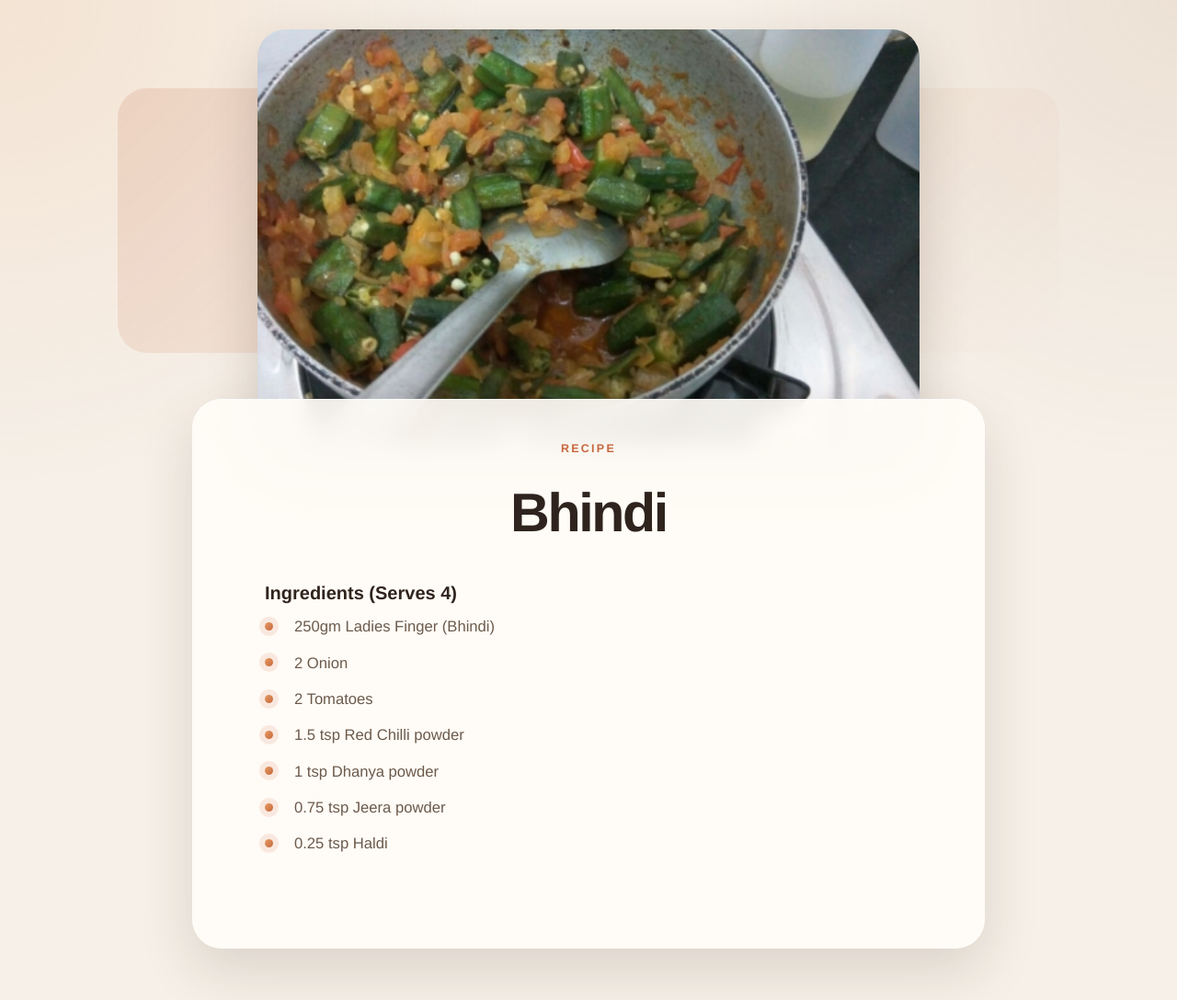
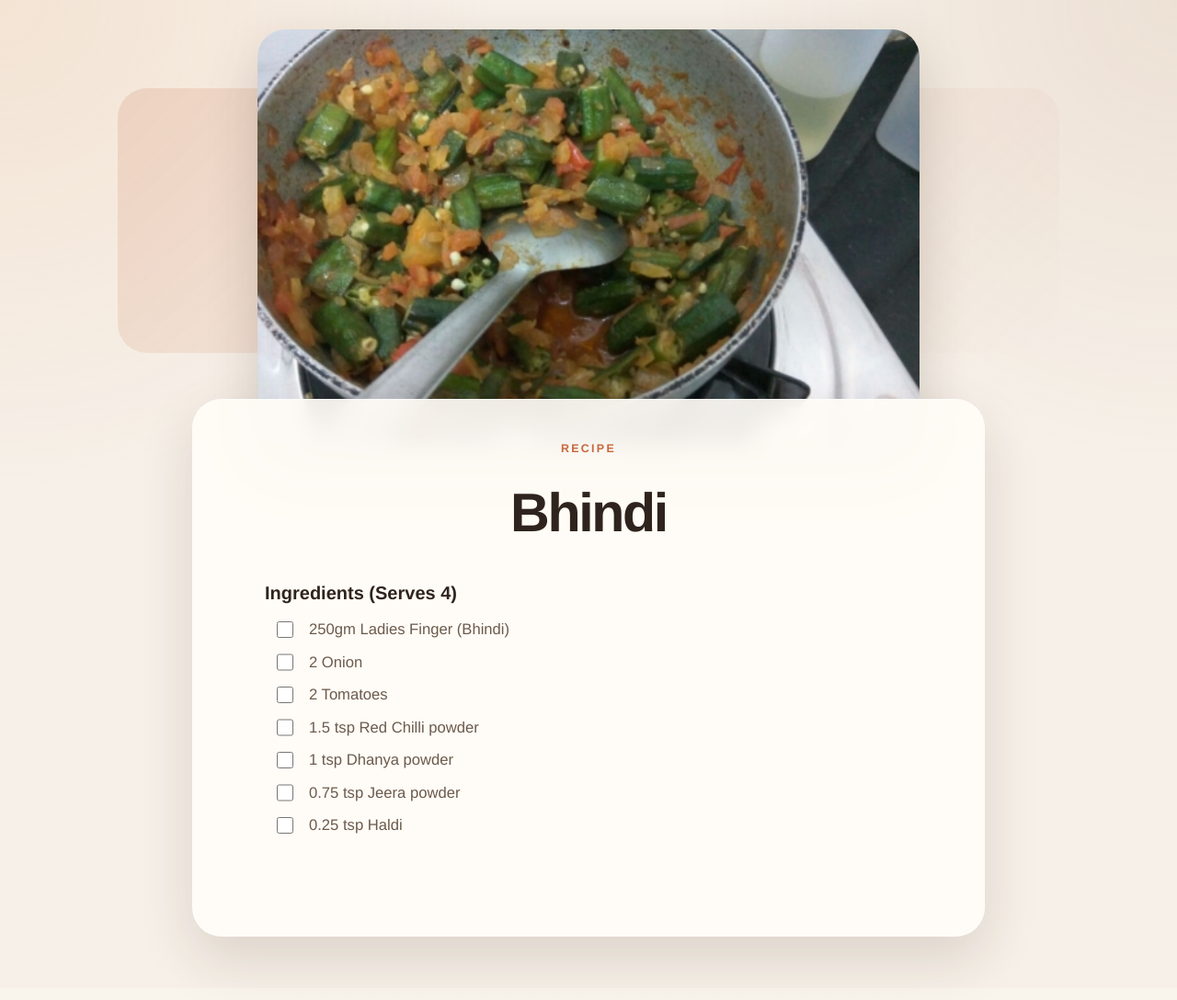
Before and after one commit to AbdealiLoKo/recipes, a Jekyll site: the page built from _recipes/bhindi.md, in a window 1280 px wide. Shown: the whole page at 92% size. Built offline with Jekyll 4.4.1, drawn with Linux system fonts in a browser that asks for light colours; nearby versions of some CDN libraries; some web fonts are replaced.

Commit message:
Make items clickable

```diff
--- a/_layouts/default.html
+++ b/_layouts/default.html
@@ -1,9 +1,9 @@
-<!DOCTYPE html>
+<!doctype html>
 <html>
-  {% include head.html %}
-  <body class="site-shell {% if page.layout %}layout-{{ page.layout }}{% endif %}">
-    <div class="page-content">
-        {{ content }}
-    </div>
-  </body>
+    {% include head.html %}
+    <body
+        class="site-shell {% if page.layout %}layout-{{ page.layout }}{% endif %}"
+    >
+        <div class="page-content">{{ content }}</div>
+    </body>
 </html>
--- a/_layouts/recipe.html
+++ b/_layouts/recipe.html
@@ -1,8 +1,12 @@
 ---
 layout: default
 ---
-<div class="recipe-page container" itemscope itemtype="http://schema.org/Recipe">
 
+<div
+    class="recipe-page container"
+    itemscope
+    itemtype="http://schema.org/Recipe"
+>
     <div class="recipe-page__backdrop"></div>
 
     <div class="recipe-page__hero image-container xs-p2">
@@ -16,47 +20,83 @@
     </div>
 
     <article class="post-content recipe-page__content px2">
-
         <header class="post-header">
             <p class="recipe-page__eyebrow center">Recipe</p>
-      <h1 class="post-title center m1 sm-mt3" itemprop="name">{{ page.title }}</h1>
+            <h1 class="post-title center m1 sm-mt3" itemprop="name">
+                {{ page.title }}
+            </h1>
         </header>
 
         <div class="recipe-page__body px2 mt3 clearfix">
-      <div class="sm-col-8 mx-auto" itemprop="description">{{page.content}}</div>
+            <div class="sm-col-8 mx-auto" itemprop="description">
+                {{page.content}}
+            </div>
         </div>
 
         {% if page.categories %}
         <div class="recipe-page__categories clearfix">
             {% for category in page.categories %}
-          <p class="recipe-page__category">Category: <span itemprop="recipeCategory">{{ category }}</span></p>
+            <p class="recipe-page__category">
+                Category: <span itemprop="recipeCategory">{{ category }}</span>
+            </p>
             {% endfor %}
         </div>
         {% endif %}
-
     </article>
-
 </div>
 
 <script type="text/javascript">
+    $(document).ready(function () {
+        var recipeSections = $(".recipe-page__body .sm-col-8");
+        var ingredientList = recipeSections
+            .find("h2, h3, h4")
+            .filter(function () {
+                return (
+                    $(this)
+                        .text()
+                        .trim()
+                        .toLowerCase()
+                        .indexOf("ingredient") === 0
+                );
+            })
+            .first()
+            .next("ul");
+        var stepList = recipeSections
+            .find("h2, h3, h4")
+            .filter(function () {
+                var title = $(this).text().trim().toLowerCase();
+                return (
+                    title.indexOf("direction") === 0 ||
+                    title.indexOf("step") === 0 ||
+                    title.indexOf("method") === 0
+                );
+            })
+            .first()
+            .next("ul");
 
-  $( document ).ready(function() {
+        ingredientList.addClass("recipe-ingredients");
+        stepList.addClass("recipe-steps");
+        stepList.children("li").children("ul").addClass("recipe-substeps");
 
-  jQuery.fn.clickToggle = function(a,b) {
-  var ab=[b,a];
-  function cb(){ ab[this._tog^=1].call(this); }
-  return this.on("click", cb);
-  };
+        ingredientList
+            .children("li")
+            .prepend(
+                '<input class="recipe-checkbox" type="checkbox" aria-label="Mark ingredient done">',
+            );
 
-  $("ul li").append('<input type="checkbox">');
-  $("ul li").clickToggle(function(){
-    $(this).children("input").prop('checked', true);
-    $(this).addClass("is-checked");
-  }, function(){
-    $(this).children("input").prop('checked', false);
-    $(this).removeClass("is-checked");
+        ingredientList
+            .children("li")
+            .add(stepList.children("li"))
+            .on("click", function (event) {
+                if ($(event.target).closest(".recipe-substeps").length) {
+                    return;
+                }
+
+                var item = $(this);
+                var nextState = !item.hasClass("is-checked");
+
+                item.toggleClass("is-checked", nextState);
+                item.children("input").prop("checked", nextState);
             });
-
     });
-
 </script>
--- a/css/main.scss
+++ b/css/main.scss
@@ -382,6 +382,134 @@
   opacity: 0.7;
 }
 
+.recipe-page__body .recipe-ingredients,
+.recipe-page__body .recipe-steps {
+  list-style: none;
+  margin: 0 0 1.5rem;
+  padding: 0;
+}
+
+.recipe-page__body .recipe-ingredients > li,
+.recipe-page__body .recipe-steps > li {
+  margin-bottom: 0.55rem;
+  padding: 0.62rem 0.8rem 0.62rem 3rem;
+  border: 1px solid rgba(101, 69, 42, 0.09);
+  border-radius: 12px;
+  background: rgba(255, 252, 247, 0.72);
+  box-shadow: 0 4px 12px rgba(62, 38, 19, 0.035);
+  cursor: pointer;
+  transition: transform 140ms ease, box-shadow 140ms ease, border-color 140ms ease, background 140ms ease;
+}
+
+.recipe-page__body .recipe-ingredients > li:hover,
+.recipe-page__body .recipe-steps > li:hover {
+  box-shadow: 0 8px 16px rgba(62, 38, 19, 0.05);
+  border-color: rgba(200, 103, 61, 0.18);
+}
+
+.recipe-page__body .recipe-ingredients > li {
+  margin-bottom: 0.28rem;
+  padding-top: 0.32rem;
+  padding-bottom: 0.32rem;
+  border: 0;
+  border-radius: 0;
+  box-shadow: none;
+  background: transparent;
+  line-height: 1.25;
+}
+
+.recipe-page__body .recipe-ingredients > li::before,
+.recipe-page__body .recipe-steps > li::before {
+  content: none;
+}
+
+.recipe-page__body .recipe-checkbox {
+  position: absolute;
+  top: 0.66rem;
+  left: 0.8rem;
+  width: 1.15rem;
+  height: 1.15rem;
+  margin: 0;
+  opacity: 1;
+  accent-color: var(--accent);
+  cursor: pointer;
+}
+
+.recipe-page__body .recipe-ingredients > li .recipe-checkbox {
+  top: 0.34rem;
+}
+
+.recipe-page__body .recipe-steps {
+  counter-reset: recipe-step;
+}
+
+.recipe-page__body .recipe-steps > li {
+  padding-left: 3.75rem;
+}
+
+.recipe-page__body .recipe-steps > li::after {
+  position: absolute;
+  top: 0.44rem;
+  left: 0.8rem;
+  width: 1.8rem;
+  height: 1.8rem;
+  content: counter(recipe-step);
+  counter-increment: recipe-step;
+  display: inline-flex;
+  align-items: center;
+  justify-content: center;
+  border-radius: 999px;
+  border: 1px solid rgba(200, 103, 61, 0.32);
+  background: rgba(200, 103, 61, 0.08);
+  color: var(--accent-deep);
+  font-size: 0.88rem;
+  font-weight: 700;
+  line-height: 1;
+}
+
+.recipe-page__body .recipe-ingredients > li.is-checked,
+.recipe-page__body .recipe-steps > li.is-checked {
+  background: rgba(200, 103, 61, 0.08);
+  border-color: rgba(200, 103, 61, 0.22);
+  color: rgba(107, 90, 76, 0.72);
+}
+
+.recipe-page__body .recipe-ingredients > li.is-checked,
+.recipe-page__body .recipe-steps > li.is-checked,
+.recipe-page__body .recipe-ingredients > li.is-checked p,
+.recipe-page__body .recipe-steps > li.is-checked p {
+  opacity: 1;
+}
+
+.recipe-page__body .recipe-ingredients > li.is-checked,
+.recipe-page__body .recipe-steps > li.is-checked {
+  text-decoration: line-through;
+  text-decoration-thickness: 0.08em;
+  text-decoration-color: rgba(143, 63, 34, 0.3);
+}
+
+.recipe-page__body .recipe-steps > li.is-checked::after {
+  content: "✓";
+  background: linear-gradient(135deg, #e39b63, var(--accent));
+  border-color: transparent;
+  color: #fff8f0;
+}
+
+.recipe-page__body .recipe-substeps {
+  margin: 0.55rem 0 0;
+  padding-left: 1.15rem;
+  list-style: disc;
+}
+
+.recipe-page__body .recipe-substeps li {
+  margin-bottom: 0.55rem;
+  padding-left: 0.15rem;
+}
+
+.recipe-page__body .recipe-substeps li::before {
+  content: none;
+}
+
 .recipe-page__categories {
   width: min(100%, 44rem);
   margin: 0 auto;
```
Also changed, not shown: index.html (+26 -12 lines). Lines whose indentation alone changed are shown as unchanged.
